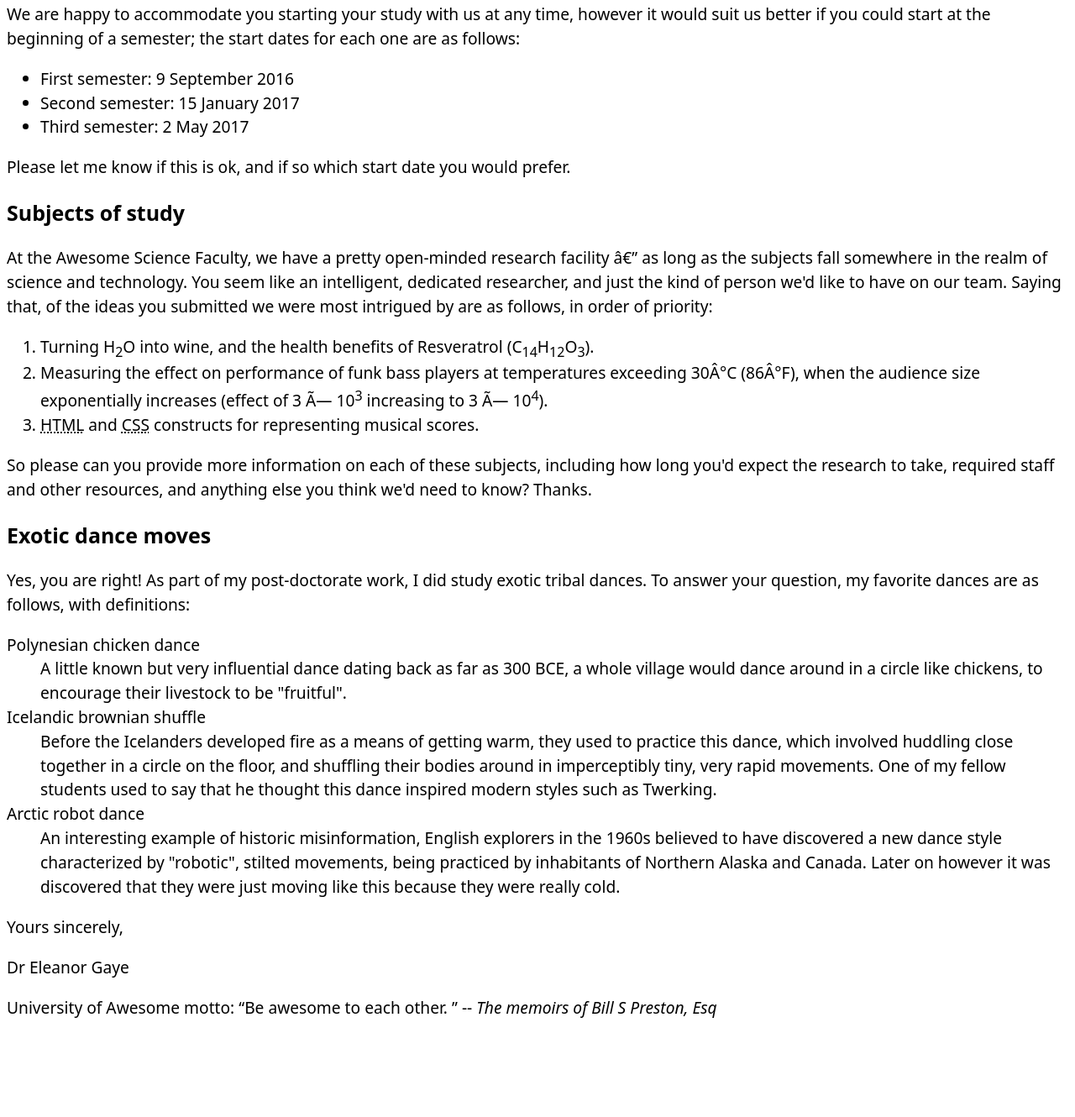
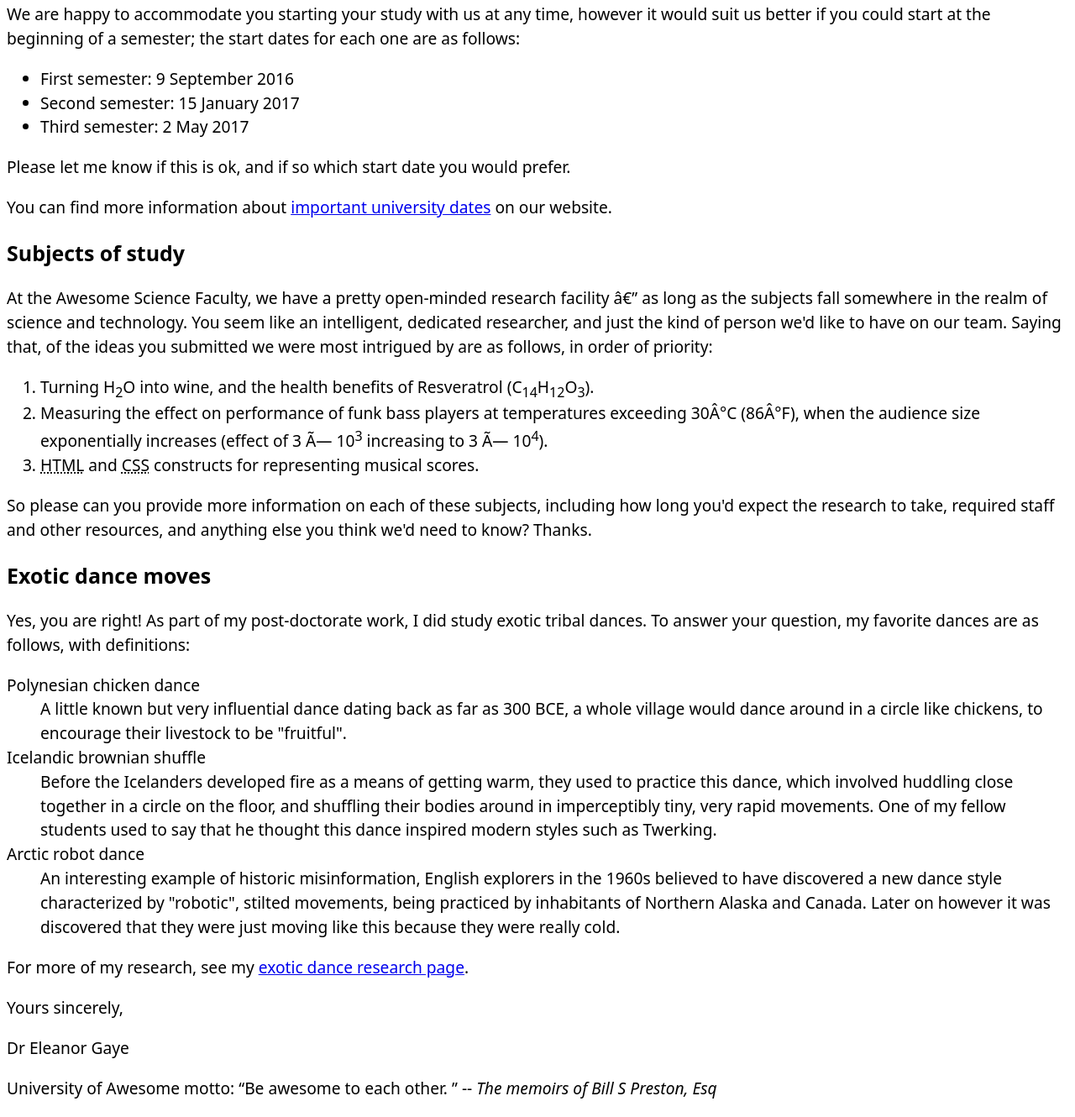
Before and after one commit to jennamweil/jennamweil.github.io, a plain HTML site: page week3.html in a window 1280 px wide. Shown: the part 655-1985 px from the top of the page at 84% size. Before the commit the page ends 1889 px from the top, so only its background shows below. Drawn offline with Linux system fonts and the light colour scheme.

Commit message:
Add information about university dates and research
Added additional information about important university dates and a link to exotic dance research.

```diff
--- a/week3.html
+++ b/week3.html
@@ -72,6 +72,11 @@
 prefer.
 </p>
 
+ <p>
+        You can find more information about
+        <a href="#">important university dates</a> on our website.
+    </p>
+
 <h2>Subjects of study</h2>
 
 <p>
@@ -143,6 +148,11 @@
 </dd>
 </dl>
 
+<p>
+For more of my research, see my
+<a href="#">exotic dance research page</a>.
+</p>
+
 <p>Yours sincerely,</p>
 
 <p>
```
